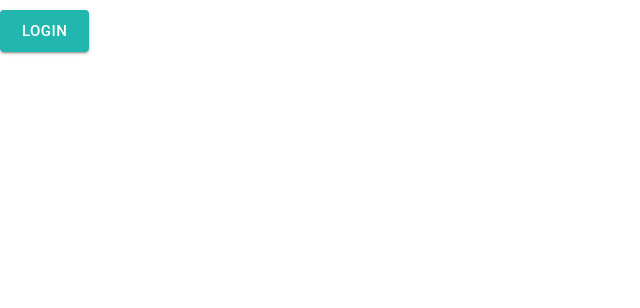
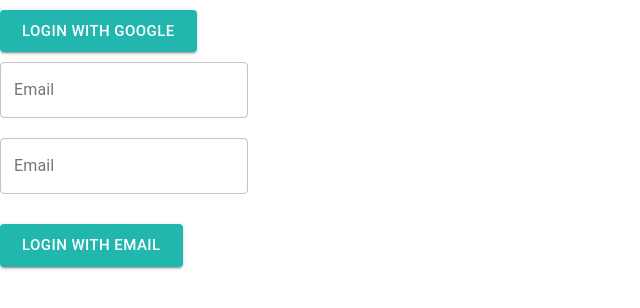
Before and after one commit to projectmps2/frontend, a React (Create React App) app: page / in a window 1280 px wide. Shown: the top 308 px of the page, without its empty margins (0-640 px from the left). Built offline with nearby package versions, Linux system fonts and the light colour scheme.

Commit message:
Added firebase auth

```diff
--- a/src/App.js
+++ b/src/App.js
@@ -1,9 +1,10 @@
 import './App.css';
 import React, {Component, useEffect} from 'react';
 import AppText from './AppText';
-import { Button } from '@material-ui/core';
+import { Button, TextField } from '@material-ui/core';
 
 import { AuthProvider } from './authenticationProvider'
+import { updateEmail } from 'firebase/auth';
 
 
 class App extends Component {
@@ -17,6 +18,8 @@
     };
     this.login = this.login.bind(this);
     this.logout = this.logout.bind(this);
+    this.email = null;
+    this.password = null;
   }
 
   handle(index) {
@@ -99,21 +102,35 @@
   //   console.log(graphData);
   // }
 
+  updateEmail(event) {
+    this.emal = event.target.value;
+  }
+
+  updatePassword(event) {
+    this.password = event.target.value;
+  }
+
   render() {
     if (this.state.loggedIn) {
       return <AppText logoutCallback={() => {
         this.logout();
       }}/>
     } else {
-      return <Button className='distance' style={{
-        backgroundColor: "#21b6ae",
-        color: "white",
-      }}
-      variant="contained"
-      size="large"
-      onClick={()=> new AuthProvider().requestAuth(() => {
-        this.login();
-      }) }> Login </Button>
+      return (
+        <>
+        <Button className='distance' style={{ backgroundColor: "#21b6ae", color: "white", }} variant="contained" size="large"
+          onClick={()=> new AuthProvider().requestAuth(null, null, () => this.login()) }> Login with Google </Button>
+        <br/> <br/>
+        <TextField id="standard-basic" label="Email" variant="outlined" value={this.email} onChange={this.updateEmail.bind(this)}/>
+        <br/> <br/>
+        <TextField id="standard-basic" label="Email" variant="outlined" value={this.password} type="password" onChange={this.updatePassword.bind(this)}/>
+        <br/> <br/>
+        <Button className='distance' style={{ backgroundColor: "#21b6ae", color: "white", }} variant="contained" size="large"
+          onClick={()=> new AuthProvider().requestAuth(this.email, this.password, () => this.login()) }> Login with Email </Button>
+        <br/>
+
+        </>
+      )
     }
 
   }
--- a/src/authenticationProvider.js
+++ b/src/authenticationProvider.js
@@ -1,5 +1,5 @@
 
-import { getAuth, signInWithPopup, GoogleAuthProvider, signOut } from 'firebase/auth';
+import { getAuth, signInWithPopup, signInWithEmailAndPassword, GoogleAuthProvider, signOut } from 'firebase/auth';
 import { initializeApp } from 'firebase/app'
 
 const firebaseConfig = {
@@ -36,14 +36,19 @@
       return this.email;
     }
 
-    async requestAuth(callback) {
+    async requestAuth(useremail, password, callback) {
         return this.IsLoggedIn().then(v => {
             console.log(v);
             if (v === false) {
                 try {
-                    signInWithPopup(this.auth, this.gauthp).then(result => {
+                  let signFuture = null;
+                  if (useremail != null && password != null) {
+                    signFuture = signInWithEmailAndPassword(this.auth, useremail, password);
+                  } else {
+                    signFuture = signInWithPopup(this.auth, this.gauthp);
+                  }
+                  signFuture.then(result => {
                     const credential = GoogleAuthProvider.credentialFromResult(result);
-                        const token = credential.accessToken;
                     const user = result.user;
                     this.token = user.accessToken;
                     this.email = user.email;
@@ -51,7 +56,8 @@
                     console.log(this.token)
                     console.log(user.email)
                     callback();
-                    })
+                  });
+
                 } catch (e) {
 
                 }
@@ -88,7 +94,8 @@
     }
 
     logout() {
-        signOut(this.auth)
+      this.auth.signOut()
+        //signOut(this.auth)
         this.token = null;
     }
 
```
Also changed, not shown: 1 other file (tests, documents, lock files or other folders). Lines whose indentation alone changed are shown as unchanged.
